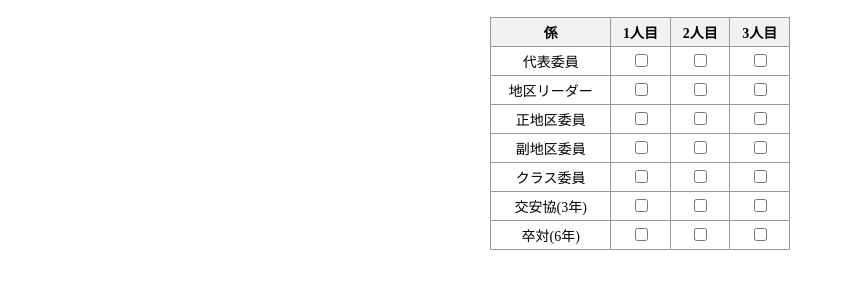
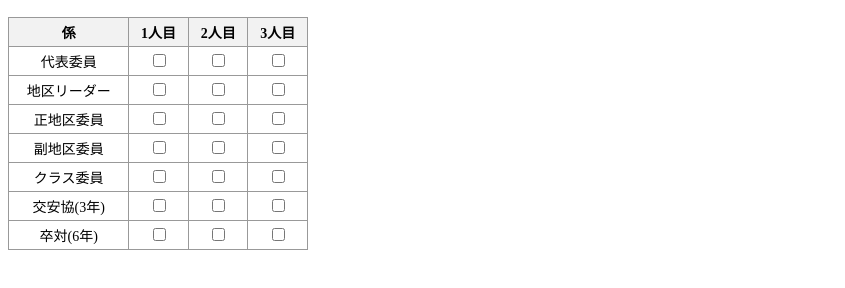
Before and after one commit to taruming/pta-table, a plain HTML site: page main.html in a window 1280 px wide. Shown: the part 58-346 px from the top of the page, without its empty margins (0-845 px from the left). Drawn offline with Linux system fonts and the light colour scheme.

Commit message:
Update main.html
テーブルを左よせ

```diff
--- a/main.html
+++ b/main.html
@@ -8,7 +8,7 @@
   .table-wrapper {
     max-width: 300px;   /* 表示幅の最大値 */
     overflow-x: auto;   /* 横スクロール */
-    margin: 0 auto;     /* 中央寄せ */
+    margin: 0;     /* 左寄せ */
   }
 
   table {
```
